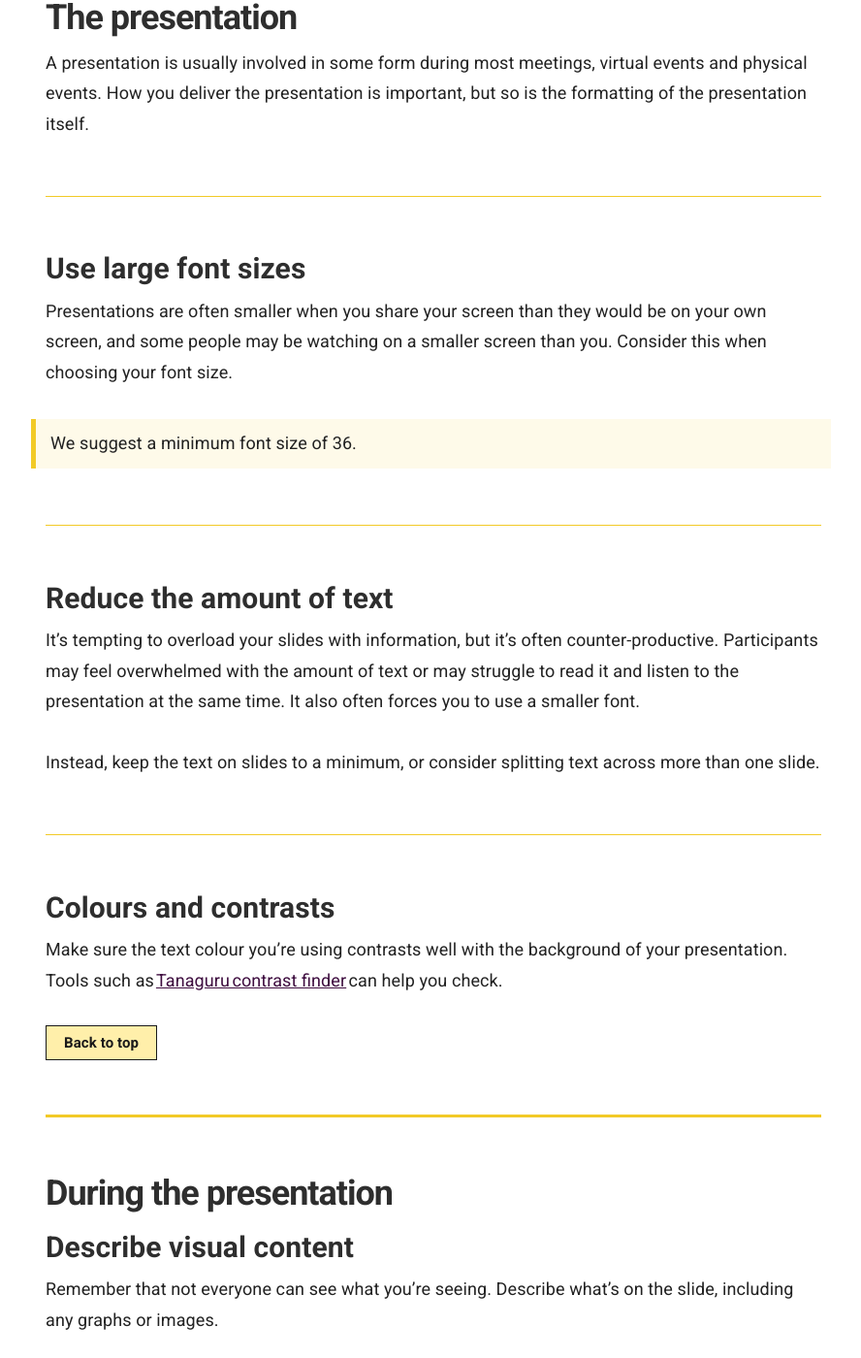
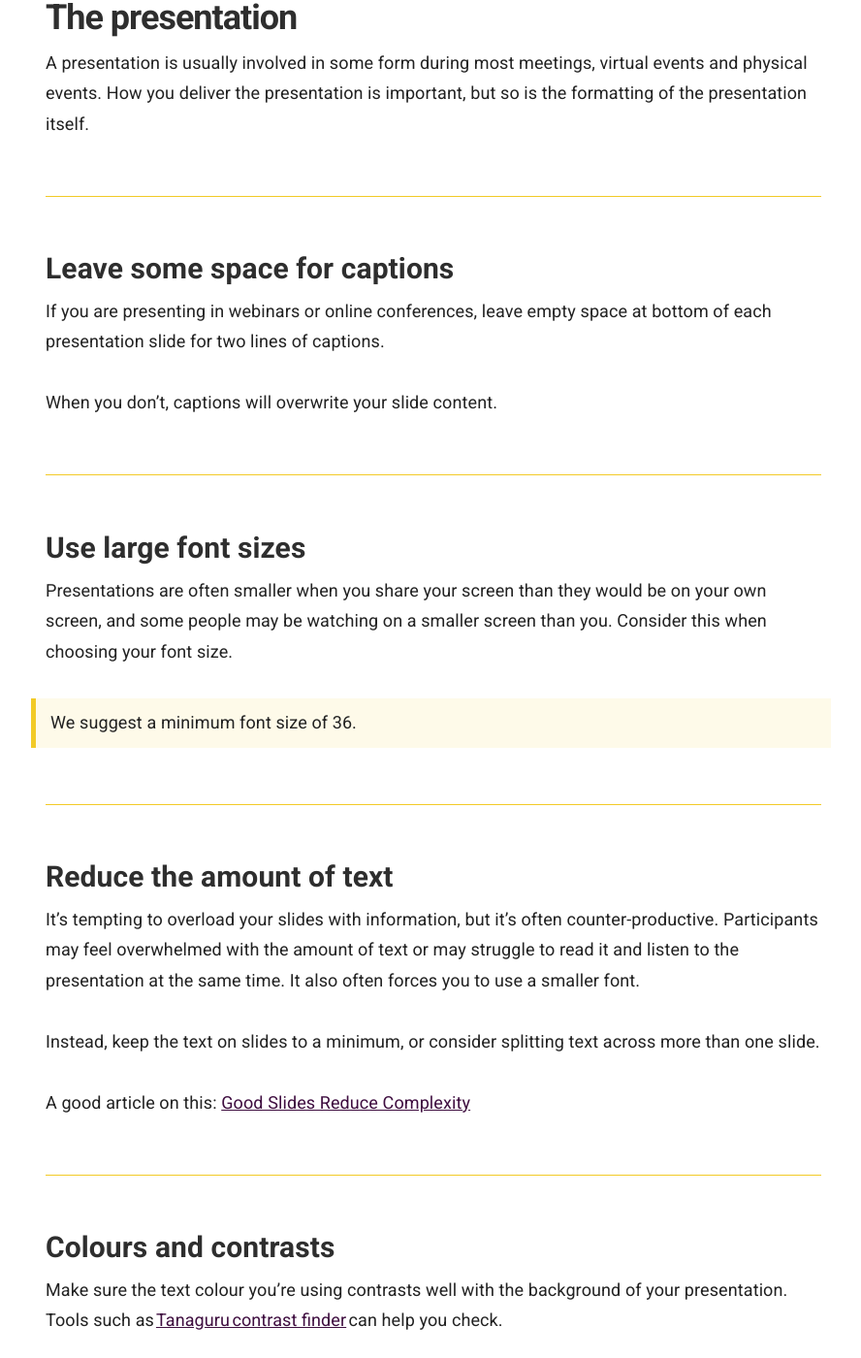
Before and after one commit to numbat70/inclusion2021, a Jekyll site: the page built from _docs/accessibility/presentation-meeting.md, in a window 1280 px wide and 1400 px high, scrolled down 4098 px. Shown: the whole window at 97% size, without its empty margins (343-1231 px from the left). Built offline with Jekyll 4.4.1, drawn with Linux system fonts in a browser that asks for light colours.

Commit message:
add various sources

```diff
--- a/_docs/accessibility/presentation-meeting.md
+++ b/_docs/accessibility/presentation-meeting.md
@@ -101,6 +101,15 @@ A presentation is usually involved in some form during most meetings, virtual ev
 
 <hr class="small">
 
+### Leave some space for captions
+
+If you are presenting in webinars or online conferences, leave empty space at bottom of each presentation slide for two lines of captions.
+
+When you don't, captions will overwrite your slide content.
+
+
+<hr class="small">
+
 ### Use large font sizes
 
 Presentations are often smaller when you share your screen than they would be on your own screen, and some people may be watching on a smaller screen than you. Consider this when choosing your font size.
@@ -114,6 +123,8 @@ Presentations are often smaller when you share your screen than they would be on
 It’s tempting to overload your slides with information, but it’s often counter-productive. Participants may feel overwhelmed with the amount of text or may struggle to read it and listen to the presentation at the same time. It also often forces you to use a smaller font.
 
 Instead, keep the text on slides to a minimum, or consider splitting text across more than one slide.
+
+A good article on this: [Good Slides Reduce Complexity](https://seomba.substack.com/p/good-slides-reduce-complexity)
 
 <hr class="small">
 
```
Also changed, not shown: _docs/accessibility/document.md (+1 -0 lines), _docs/accessibility/training.md (+2 -0 lines), index.md (+18 -5 lines).
